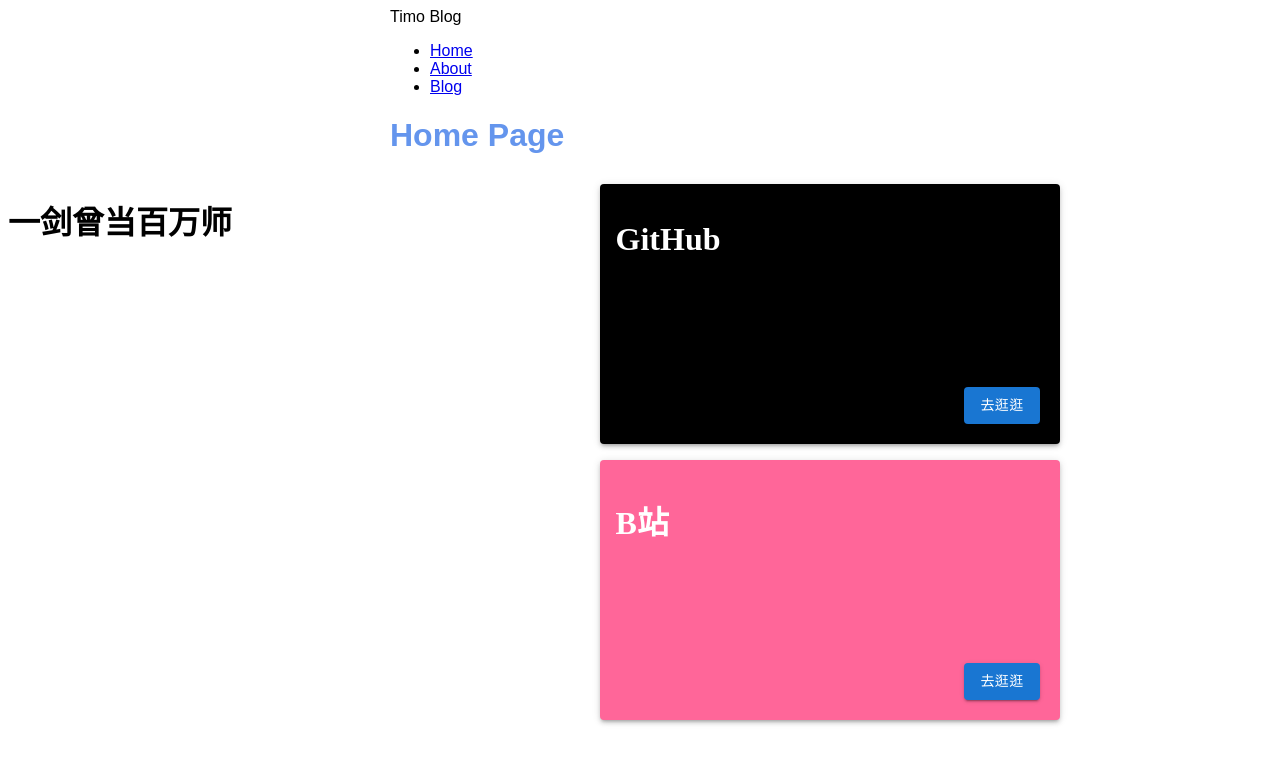
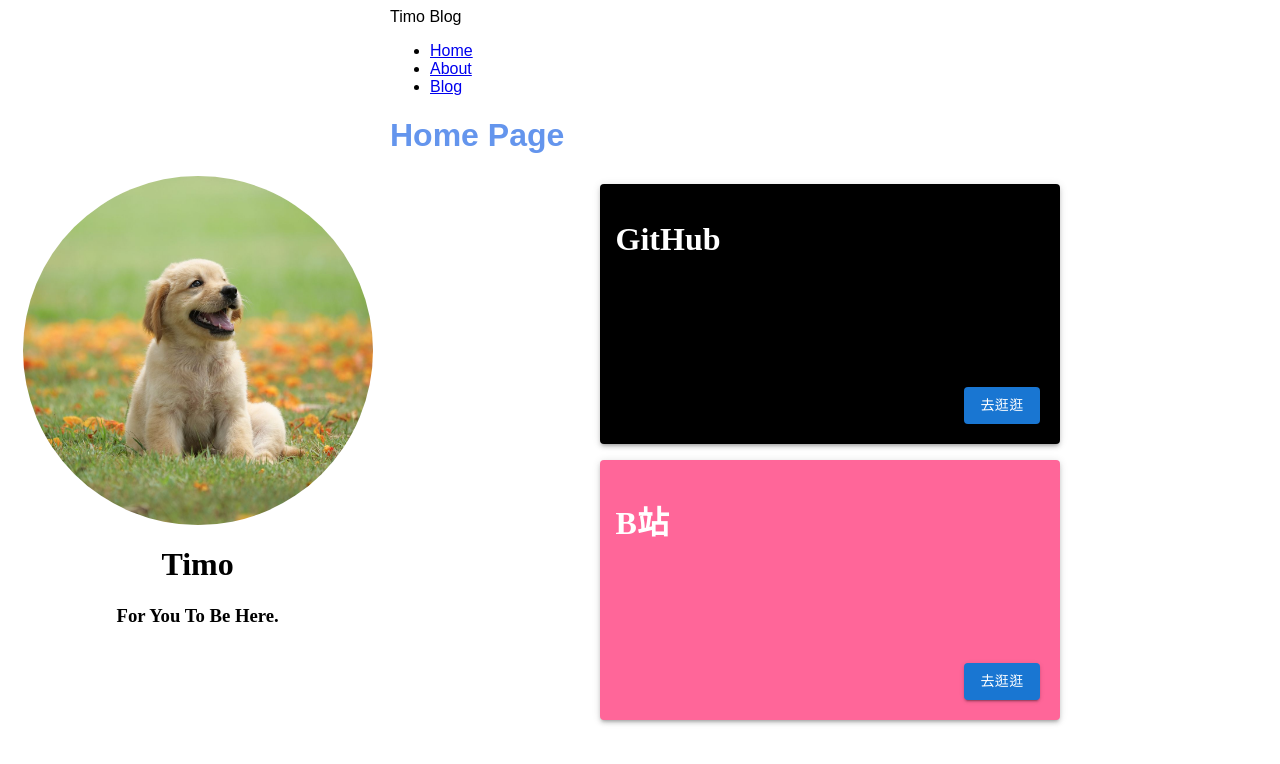
Before and after one commit to nju123/timo-blog, a Gatsby site: page / in a window 1280 px wide. Built offline with nearby package versions, Linux system fonts and the light colour scheme; Gatsby itself is replaced by a stand-in of ours.

Commit message:
set the profile photo

```diff
--- a/src/pages/index.js
+++ b/src/pages/index.js
@@ -2,7 +2,7 @@ import * as React from 'react'
 import Layout from '../components/layout'
 import { StaticImage } from 'gatsby-plugin-image'
 import Seo from "../components/seo"
-import { Box, Button } from '@mui/material'
+import { Avatar, Box, Button } from '@mui/material'
 import HomeCard from '../components/homecard'
 import { CenterFocusStrong } from '@mui/icons-material'
 
@@ -13,8 +13,8 @@ const IndexPage = () => {
       </Layout>
 
       <Box sx={{
-      display:'flex',
-      flexWrap:'wrap',
+        display: 'flex',
+        flexWrap: 'wrap',
         // '& > Box':{
         //   flex: '1 1 50%',
         //   padding:'8px',
@@ -23,19 +23,31 @@ const IndexPage = () => {
 
 
         <Box sx={{
-      width:"30%",
-      height:"100%"
+          width: "30%",
+          height: "100%",
+          alignItems: 'center',
+          textAlign: "center"
         }}>
-      <h1>一剑曾当百万师</h1>
+          <StaticImage
+            src="../images/cutePuppy.jpg"
+            alt="puppy"
+            placeholder="blurred"
+            width={350}
+            style={{ borderRadius: '50%' }}
+          />
+          <h1>Timo</h1>
+          <h3>For You To Be Here.</h3>
+
+
         </Box>
 
         <Box sx={{
-      display:'flex',
-      flexDirection:'Column',
-      alignItems:'center',
-      width:"70%",
-      height:"100%",
-      margin:'auto',
+          display: 'flex',
+          flexDirection: 'Column',
+          alignItems: 'center',
+          width: "70%",
+          height: "100%",
+          margin: 'auto',
         }}>
           <HomeCard color="black" headText="GitHub" buttonText="去逛逛" buttonLink="https://github.com/nju123"></HomeCard>
           <HomeCard color="#FF6699" headText="B站" buttonText="去逛逛" buttonLink="https://space.bilibili.com/457257865?spm_id_from=333.1007.0.0"></HomeCard>
```
Lines whose indentation alone changed are shown as unchanged.
